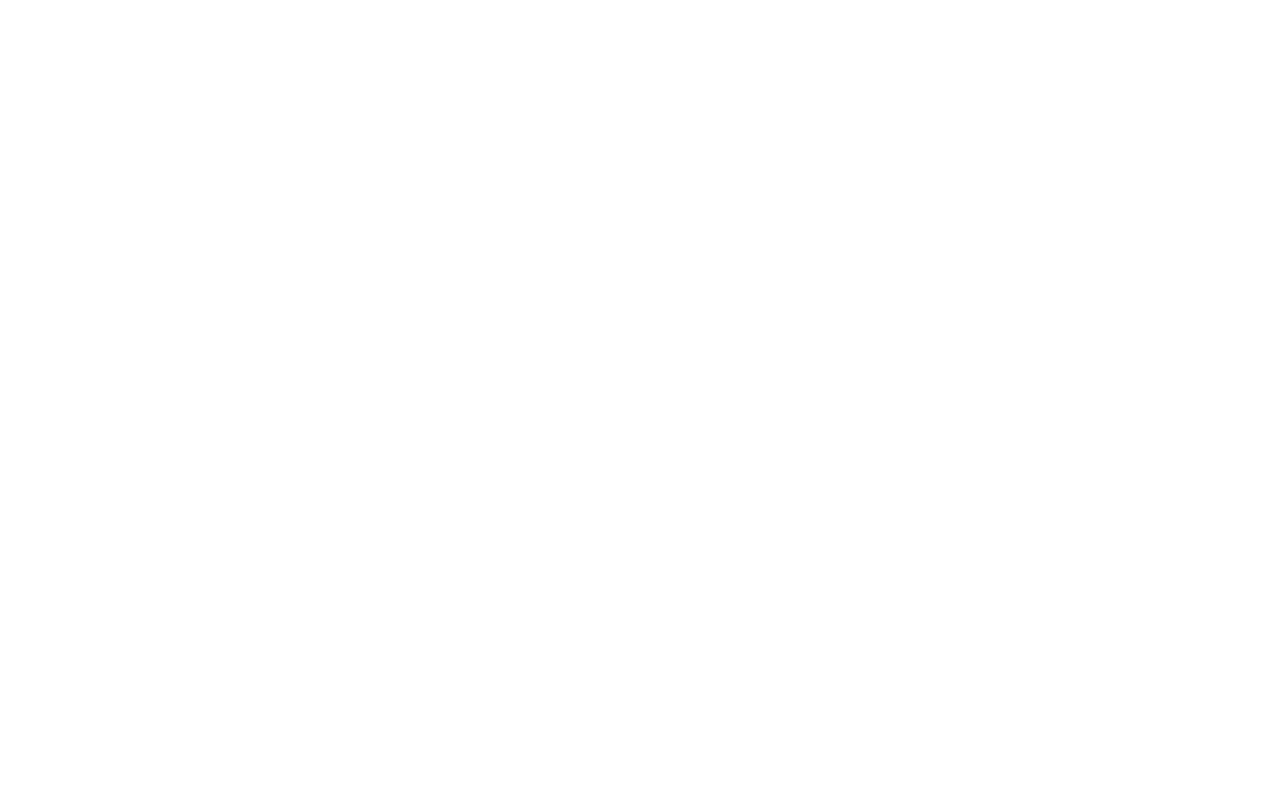
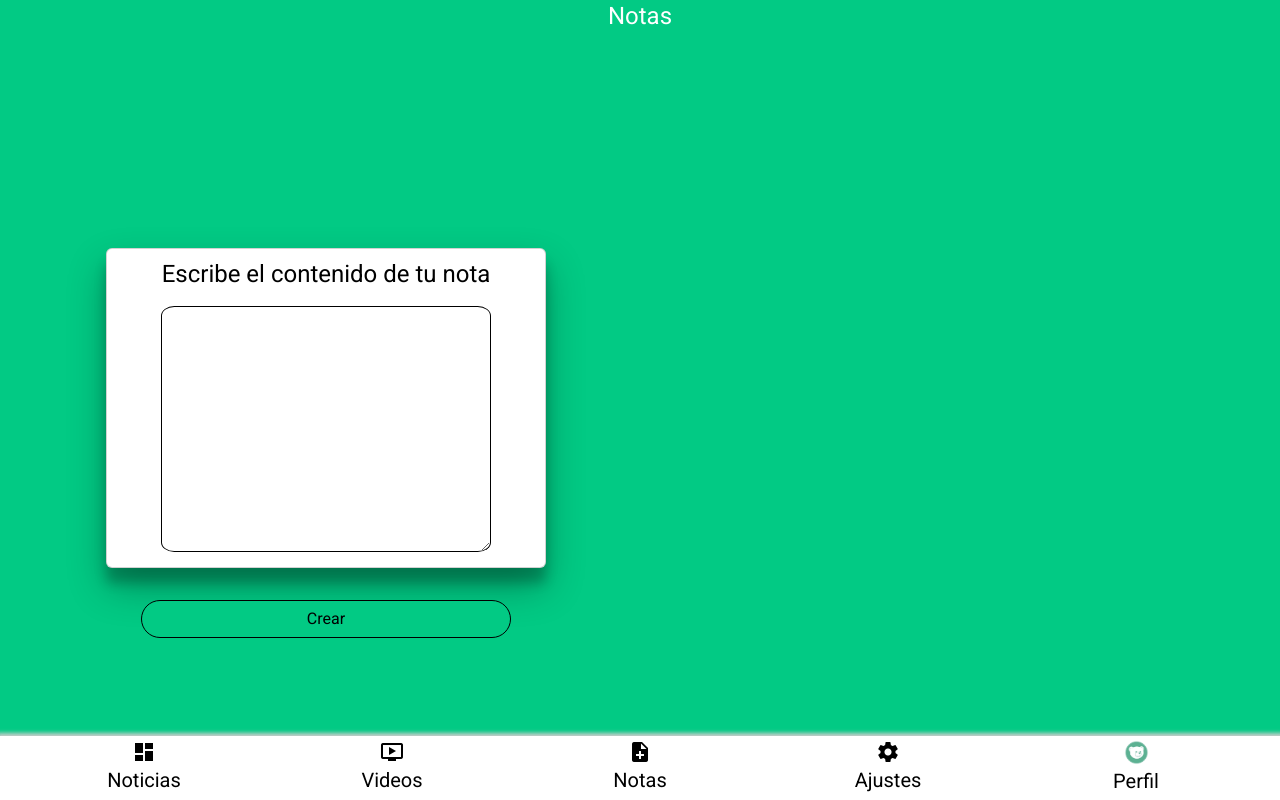
Before and after one commit to dnsue01/Mymichu, an Angular app: page /principal/1/notas in a window 1280 px wide. Before the commit this address led to /. Built offline with nearby package versions, Linux system fonts and the light colour scheme; no server answers.

Commit message:
subirNotas

```diff
--- a/src/app/ajustes/ajustes.component.scss
+++ b/src/app/ajustes/ajustes.component.scss
@@ -13,6 +13,7 @@
   .card{
     width: 70%;
     color: rgb(128, 128, 128);
+    box-shadow: rgba(0, 0, 0, 0.3) 0px 19px 38px, rgba(0, 0, 0, 0.22) 0px 15px 12px;
   }
 
   .titulo{
@@ -21,7 +22,8 @@
   .btn{
     background-color: #02ca84;
     color: rgb(0, 0, 0);
-    width: 10%;
+    width: 20%;
     margin-bottom: 1%;
     border: 1px solid black;
+
   }
--- a/src/app/app-routing.module.ts
+++ b/src/app/app-routing.module.ts
@@ -8,6 +8,7 @@
 import { PanelControlComponent } from './panel-control/panel-control.component';
 import { AjustesComponent } from './ajustes/ajustes.component';
 import { PerfilComponent } from './perfil/perfil.component';
+import { NotasComponent } from './notas/notas.component';
 
 const routes: Routes =
   [
@@ -22,6 +23,7 @@
        { path: "", component: AjustesComponent, pathMatch: "full" },
        { path: 'ajustes', component: AjustesComponent },
        { path: 'perfil', component: PerfilComponent },
+       { path: 'notas', component: NotasComponent },
       ]
     },
 
--- a/src/app/app.module.ts
+++ b/src/app/app.module.ts
@@ -18,6 +18,7 @@
 import { AjustesComponent } from './ajustes/ajustes.component';
 import { PerfilComponent } from './perfil/perfil.component';
 import {  ReactiveFormsModule } from '@angular/forms';
+import { NotasComponent } from './notas/notas.component';
 
 @NgModule({
   declarations: [
@@ -28,7 +29,8 @@
     PaginaPrincipalComponent,
     PanelControlComponent,
     AjustesComponent,
-    PerfilComponent
+    PerfilComponent,
+    NotasComponent
 
   ],
   imports: [
--- a/src/app/conexion-php.service.ts
+++ b/src/app/conexion-php.service.ts
@@ -59,4 +59,7 @@
 actualizarContrasenna(usuario: any) {
   return this.http.post(`${this.url}actualizarContrasenna.php`, JSON.stringify(usuario));
 }
+insertarNota(nota: any) {
+  return this.http.post(`${this.url}insertarNota.php`, JSON.stringify(nota));
 }
+}
--- /dev/null
+++ b/src/app/notas/notas.component.html
@@ -0,0 +1,39 @@
+<!DOCTYPE html>
+<html lang="en">
+
+<head>
+    <meta charset="UTF-8">
+    <meta http-equiv="X-UA-Compatible" content="IE=edge">
+    <meta name="viewport" content="width=device-width, initial-scale=1.0">
+    <title></title>
+</head>
+
+<body>
+    <div class="container-fluid">
+        <h1 class="titulo">Notas</h1>
+
+        <div class="row">
+            <div class="container">
+
+                <div class="col-6 crearCarta">
+
+                        <div class="card">
+                            <h1 class="tituloCarta">Escribe el contenido de tu nota</h1>
+                            <div class="container mensaje">
+                                <textarea name="message" rows="10" cols="30" maxlength="1000" [(ngModel)]="nota.texto"></textarea>
+                            </div>
+                           <div class="row botonCentro">
+                            <button class="btn btn-xxl rounded-pill mt-5" type="submit" (click)="subirNota()" >Crear</button>
+                           </div>
+
+                        </div>
+
+                </div>
+                <div class="col-6"></div>
+            </div>
+
+        </div>
+    </div>
+</body>
+
+</html>
--- /dev/null
+++ b/src/app/notas/notas.component.scss
@@ -0,0 +1,62 @@
+body {
+    min-height: 100vh;
+    background-color: #02ca84;
+}
+
+.titulo {
+    text-align: center;
+    color: white;
+}
+
+.centro {}
+
+.crearCarta {
+
+    min-height: 90vh;
+    display: flex;
+    align-items: center;
+    justify-content: center;
+}
+
+.card {
+    width: 70%;
+    height: 40vh;
+    box-shadow: rgba(0, 0, 0, 0.3) 0px 19px 38px, rgba(0, 0, 0, 0.22) 0px 15px 12px;
+}
+
+.btn {
+    background-color: #02ca84;
+    color: rgb(0, 0, 0);
+    width: 80%;
+    margin-bottom: 1%;
+    border: 1px solid black;
+
+}
+
+.mensaje {
+    width: 100%;
+
+    display: flex;
+    align-items: center;
+    justify-content: center;
+}
+
+.tituloCarta {
+    text-align: center;
+    color: black;
+    margin-top: 2%;
+}
+
+textarea {
+    width: 80%;
+    border: 1px solid black;
+    border-radius: 4%;
+    text-align: center;
+
+}
+
+.botonCentro {
+    display: flex;
+    align-items: center;
+    justify-content: center;
+}
--- /dev/null
+++ b/src/app/notas/notas.component.ts
@@ -0,0 +1,87 @@
+import { Component } from '@angular/core';
+import { ActivatedRoute, Router } from '@angular/router';
+import { ConexionPhpService } from '../conexion-php.service';
+import Swal from 'sweetalert2';
+@Component({
+  selector: 'app-notas',
+  templateUrl: './notas.component.html',
+  styleUrls: ['./notas.component.scss']
+})
+export class NotasComponent {
+  constructor(private route: ActivatedRoute, private router: Router, private ConexionPhpService: ConexionPhpService) { }
+
+  usuario = {
+    correo: "",
+    nombre: "",
+    apellidos: "",
+    sexo: "",
+    fecha: "",
+    id: "",
+    nombreUsuario: "",
+    foto: "",
+    categoria: ""
+  }
+
+  nota = {
+    id_usuario: "",
+    texto: ""
+  }
+
+    //usuarios
+    notas: any;
+
+  ngOnInit() {
+    this.route.queryParams.subscribe(params => {
+      this.usuario.id = params["id"];
+    });
+
+    this.recuperarUsuario();
+  }
+
+
+
+
+  recuperarUsuario() {
+
+    this.ConexionPhpService.recuperarUsuario(this.usuario.id).subscribe((datos: any) => {
+      this.usuario.nombre = datos[1];
+      this.usuario.apellidos = datos[2];
+      this.usuario.sexo = datos[3] == 1 ? "Masculino" : "Femenino";
+      this.usuario.fecha = datos[4];
+      this.usuario.categoria = datos[5];
+      this.usuario.nombreUsuario = datos[6];
+      this.usuario.correo = datos[7];
+    });
+  }
+
+
+
+  subirNota() {
+    if (!this.nota.texto) {
+      Swal.fire({
+        icon: 'error',
+        title: 'Oops...',
+        text: 'No se puede subir una nota vacia',
+      });
+      return;
+    }
+    this.nota.id_usuario = this.usuario.id;
+    this.insertarNota()
+
+  }
+
+
+  insertarNota() {
+
+    this.ConexionPhpService.insertarNota(this.nota).subscribe((datos: any) => {
+      if (datos["resultado"] == "OK") {
+        Swal.fire({
+          icon: 'success',
+          title: 'Nota insertada correctamente',
+          showConfirmButton: false,
+          timer: 700
+        })
+      }
+    });
+  }
+}
--- a/src/app/pagina-principal/pagina-principal.component.html
+++ b/src/app/pagina-principal/pagina-principal.component.html
@@ -22,7 +22,7 @@
 </button>
 
 <button mat-flat-button
-  routerLink="/top-tracks"
+  (click)="notas(usuario['id'])"
   [class.isActive]="activeButton === 'notas'"
   [class.isInactive]="activeButton !== 'notas'"
   (click)="activeButton = 'notas'">
--- a/src/app/pagina-principal/pagina-principal.component.ts
+++ b/src/app/pagina-principal/pagina-principal.component.ts
@@ -45,7 +45,9 @@
   ajustes(id: string) {
     this.router.navigate(['ajustes'], { relativeTo: this.route, queryParams: { id } });
   }
-
+  notas(id: string) {
+    this.router.navigate(['notas'], { relativeTo: this.route, queryParams: { id } });
+  }
 
   //recogo la foto de la bd
   recuperarFoto() {
--- a/src/app/perfil/perfil.component.scss
+++ b/src/app/perfil/perfil.component.scss
@@ -33,7 +33,7 @@
 }
 .card{
   width: 60%;
-
+  box-shadow: rgba(0, 0, 0, 0.3) 0px 19px 38px, rgba(0, 0, 0, 0.22) 0px 15px 12px;
 }
 
 
```
Also changed, not shown: 1 other file (tests, documents, lock files or other folders).
